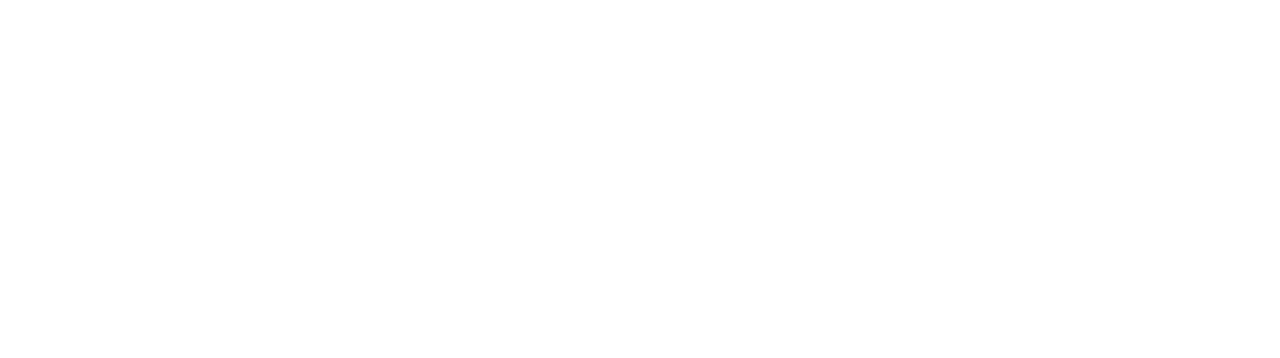
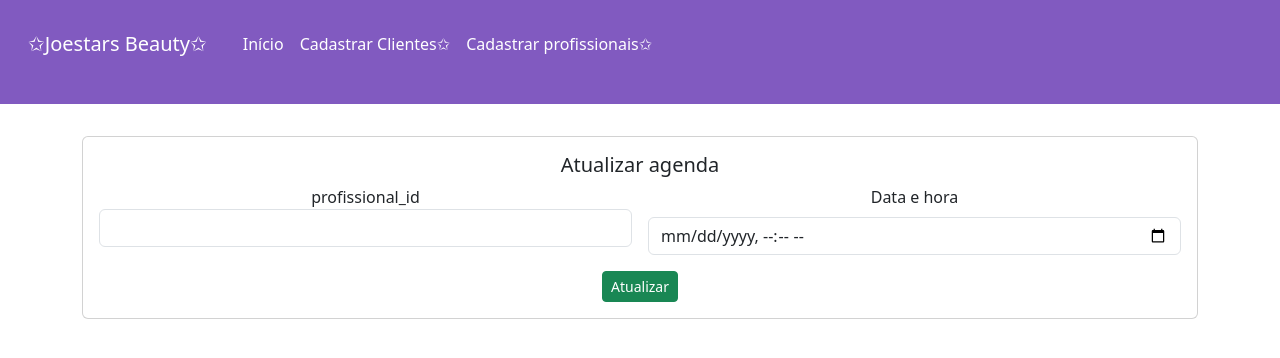
Before and after one commit to Regisjr246/Joestar, a React (Create React App) app: page /EditarAgenda/1 in a window 1280 px wide. Before the commit this address had no page. Shown: the top 358 px of the page. Built offline with nearby package versions, Linux system fonts and the light colour scheme; no server answers.

Commit message:
agendaaaaaaaa

```diff
--- a/src/components/CadastroAgenda.tsx
+++ b/src/components/CadastroAgenda.tsx
@@ -60,18 +60,14 @@
     useEffect(() => {
         async function fetchData() {
             try {
-                const response = await axios.get('http://127.0.0.1:8000/api/vizualizarProfi');
+                const response = await axios.get('http://127.0.0.1:8000/api/visualizarProfissional');
                 if (true == response.data.status) {
                     setProfissional(response.data.data)
                     console.log(profissional);
                 }
             } catch (error) {
                 console.log(error);
-                Swal.fire({
-                    title: "Ocorreu um erro",
-                    text: "XXXXXXXXXXXXXXXX ",
-                    icon: "error"
-                });
+
             }
         }
 
--- /dev/null
+++ b/src/components/EditarAgenda.tsx
@@ -0,0 +1,98 @@
+import React, { Component, useState, ChangeEvent, FormEvent, useEffect} from 'react';
+
+import styles from '../template.module.css';
+import Header from './Header';
+
+import { useParams } from 'react-router-dom';
+import axios from 'axios';
+import { CadastroInterfaceProficional } from '../Interfaces/CadastroProfissionalInterface';
+
+
+const EditarAgenda = () => {
+
+    const [profissional_id, setProfissional_id] = useState<string>("");
+    const [dataHora, setDataHora] = useState<string>("");
+    const [id, setId] = useState<number>();
+
+    const parametro = useParams();
+    const atualizarAgenda = (e: FormEvent) => {
+        e.preventDefault();
+
+        const dados = {
+            id: id,
+            profissional_id: profissional_id,
+            dataHora: dataHora,
+        }
+
+        axios.put("http://127.0.0.1:8000/api/update/agendamento",dados,{
+            headers:{
+                "Accept": "application/json",
+                "Content-Type": "application/json"
+            }
+        }).then(function(response){
+            window.location.href = "/ListagemAgenda";
+        }).catch(function(error){
+            console.log('ocorreu um erro ao atualizar');
+        });
+    }
+
+    useEffect(() => {
+      async function fetchData() {
+        try{
+            const response = await axios.get("http://127.0.0.1:8000/api/find/agendamento/"+parametro.id);
+            setProfissional_id(response.data.data.profissional_id);
+            setDataHora(response.data.data.dataHora);
+            setId(response.data.data.id);
+        } catch(error){
+            console.log("erro ao buscar dados da api");
+        }
+      }
+      fetchData();
+    }, []);
+
+    const handleState = (e: ChangeEvent<HTMLInputElement>) => {
+        if (e.target.name === "profissional_id") { setProfissional_id(e.target.value); }
+        if (e.target.name === "dataHora") { setDataHora(e.target.value); }
+    }
+
+    return (
+        <div><Header />
+            <main className={styles.main}>
+                <div className='container'>
+                    <div className='card'>
+                        <div className='card-body'>
+                            <h5 className='card-title'>Atualizar agenda</h5>
+                            <form onSubmit={atualizarAgenda} className='row g-3'>
+
+
+                                <div className='col-6'>
+                                <label htmlFor="profissional_id" className='form label'>profissional_id</label>
+                                    <input type="text" name='profissional_id' className='form-control'
+                                    required onChange={handleState} value={profissional_id} />
+                                </div>
+
+
+
+                                <div className='col-6'>
+                                <label htmlFor="dataHora" className="form-label">Data e hora</label>
+                                    <input type="datetime-local" name="dataHora" className="form-control"
+                                    required onChange={handleState} value={dataHora} />
+                                </div>
+
+
+
+
+                                <div className='col-12'>
+                                    <button type='submit' className='btn btn-success btn-sm'>Atualizar</button>
+                                </div>
+                            </form>
+                        </div>
+                    </div>
+                </div>
+            </main>
+
+            </div>
+    )
+
+}
+export default EditarAgenda;
--- a/src/components/Listagem.tsx
+++ b/src/components/Listagem.tsx
@@ -86,6 +86,7 @@
 
             } catch (error) {
                 console.log(error);
+
             }
         }
         fetchData();
@@ -170,7 +171,7 @@
                                             <td>{cliente.celular}</td>
                                             <td>
                                                 <Link to={"/editarCliente/" + cliente.id} className='btn btn-primary btn-sm'>Editar</Link>
-                                                <a onClick={e => handleDelete(cliente.id)} className='btn btn-danger btn-sm' >Excluir</a>
+                                                <a onClick={e => handleDelete(cliente.id)} className='btn btn-danger btn-sm m-1'  m-2>Excluir</a>
                                                 <Link to={"/RedefinirSenhaClientes/"} className='btn btn-primary btn-sm'>Redefinir senha</Link>
                                             </td>
                                         </tr>
--- a/src/components/ListagemAgenda.tsx
+++ b/src/components/ListagemAgenda.tsx
@@ -24,7 +24,7 @@
 function handleDelete(id: number) {
     const confirm = window.confirm('Você tem certeza que deseja excluir?');
     if (confirm)
-        axios.delete('http://127.0.0.1:8000/api/deleteAgendamento/' + id)
+        axios.delete('http://127.0.0.1:8000/api/deleteAgenda/' + id)
 
     .then(function(response){
 
@@ -52,7 +52,7 @@
 
         async function fetchData() {
             try {
-                const response = await axios.post('http://127.0.0.1:8000/api/pesquisarPorProfissional',
+                const response = await axios.post('http://127.0.0.1:8000/api/buscarPorData',
                     { nome: pesquisa },
                     {
                         headers: {
@@ -147,7 +147,7 @@
 
 
                                             <td>
-                                            <Link to={"/EditarProfissional/" + agenda.id} className='btn btn-primary btn-sm m-1'>Editar</Link>
+                                            <Link to={"/EditarAgenda/" + agenda.id} className='btn btn-primary btn-sm m-1'>Editar</Link>
                                             <a onClick={e => handleDelete(agenda.id)} className='btn btn-danger btn-sm' >Excluir</a>
                                             </td>
                                         </tr>
--- a/src/components/ListagemProfi.tsx
+++ b/src/components/ListagemProfi.tsx
@@ -79,7 +79,7 @@
     useEffect(() => {
         async function fetchData() {
             try {
-                const response = await axios.get('http://127.0.0.1:8000/api/vizualizarProfi');
+                const response = await axios.get('http://127.0.0.1:8000/api/visualizarProfissional');
                 if(true == response.data.status){
                     setProfissional(response.data.data)
                 }
--- a/src/router/AppRouter.tsx
+++ b/src/router/AppRouter.tsx
@@ -9,12 +9,13 @@
 import ListagemServico from "../components/ListagemServico";
 import ListagemProficional from "../components/ListagemProfi";
 import EditarCliente from "../components/EditarCliente";
-
+import Editar from "../components/EditarCliente";
 import EditarServico from "../components/EditarServico";
 import RedefinirSenhaProfissionais from "../components/RedefinirSenhaProfissionais";
 import RedefinirSenhaClientes from "../components/RedefinirSenhaClientes";
 import CadastroAgenda   from "../components/CadastroAgenda";
 import EditarProfissional from "../components/EditarProficional";
+import EditarAgenda from "../components/EditarAgenda";
 
 const AppRoute = () => {
     return (
@@ -30,6 +31,7 @@
                 <Route path="ListagemProficional" element={<ListagemProficional/>} />
                 <Route path="/editarCliente/:id" element={<EditarCliente/>} />
                 <Route path="/editarProfissional/:id" element={<EditarProfissional/>} />
+                <Route path="/EditarAgenda/:id" element={<EditarAgenda/>} />
                 <Route path="/editarServico/:id" element={<EditarServico/>} />
                 <Route path="/redefinirSenhaClientes" element={<RedefinirSenhaClientes/>} />
                 <Route path="/redefinirSenhaProfissionais" element={<RedefinirSenhaProfissionais/>} />
```
Also changed, not shown: src/components/EditarProficional.tsx (+8 -0 lines), src/components/EditarServico.TSX (+0 -32 lines).
